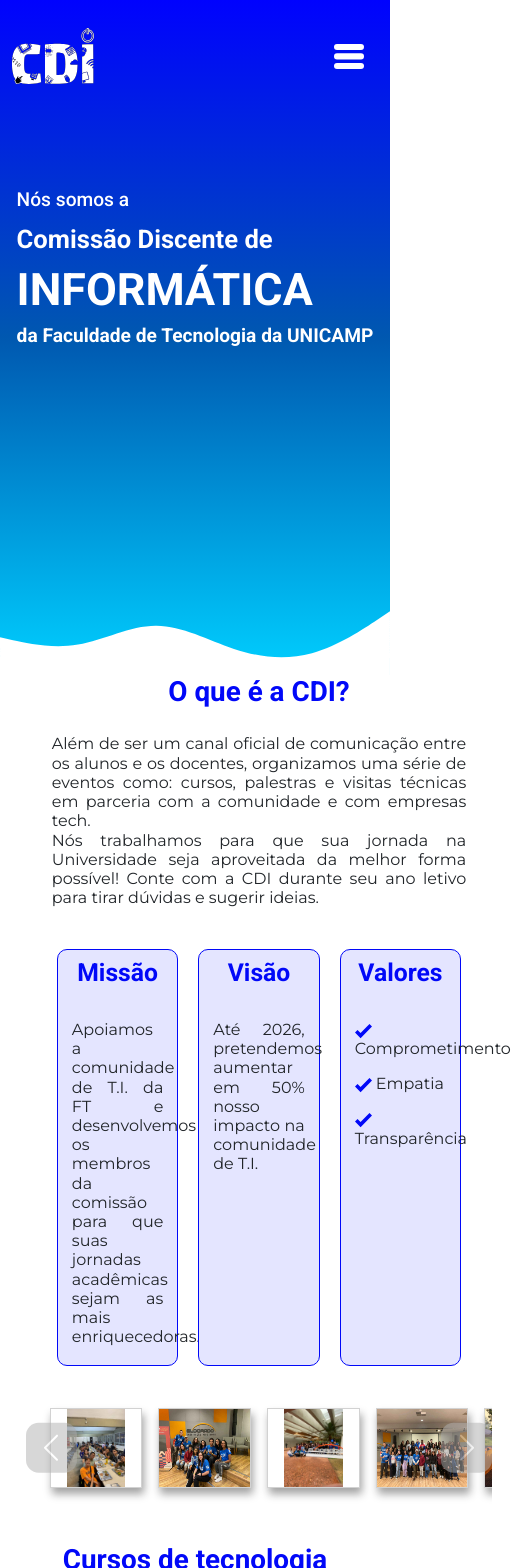
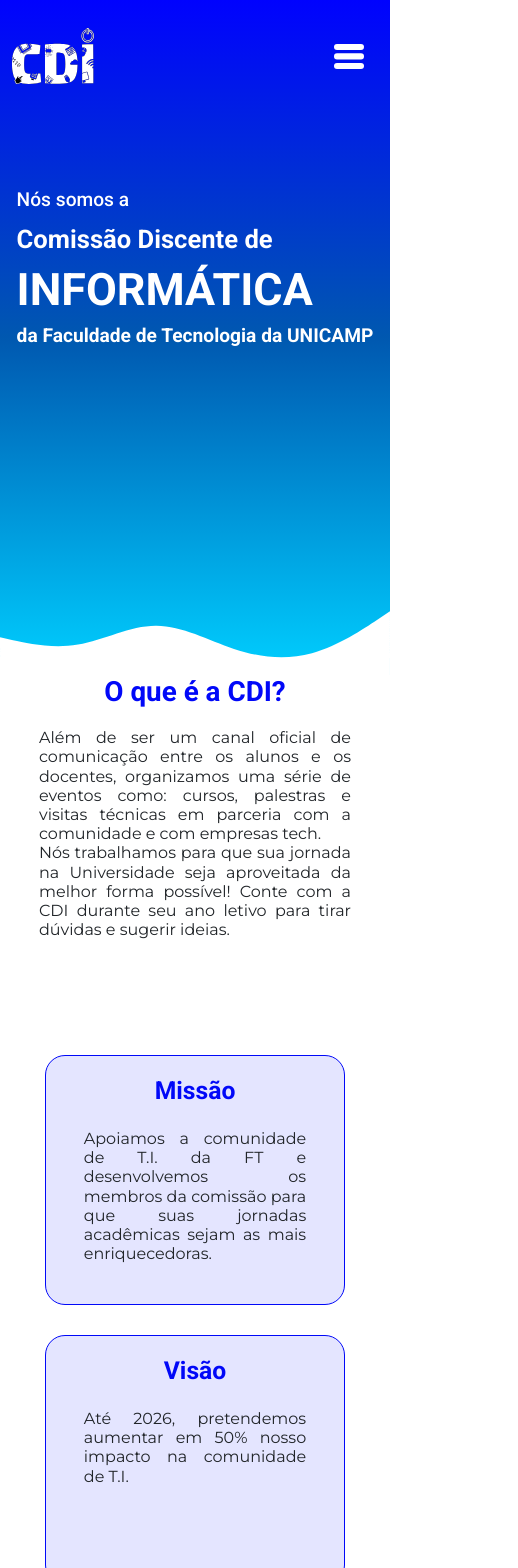
Before and after one commit to gabriellytegon/Site-CDI, a React (Vite) app: page / in a window 390 px wide. Shown: the top 1568 px of the page, 518 px wide, since content can reach past the window. Built offline with nearby package versions, Linux system fonts and the light colour scheme; a web font is replaced by a local one.

Commit message:
style: fixing concepts cards responsivity (mobile and desktops)

```diff
--- a/src/pages/home/index.jsx
+++ b/src/pages/home/index.jsx
@@ -51,22 +51,24 @@ const Home = () => {
                 </p>
                 <div id="conceitos">
                     <div className="conceito">
-                        <h2>Missão</h2> <br />
+                        <h2>Missão</h2>
                         <p>
                             Apoiamos a comunidade de T.I. da FT e desenvolvemos os membros da comissão para que suas jornadas acadêmicas sejam as mais enriquecedoras.
                         </p>
                     </div>
                     <div className="conceito">
-                        <h2>Visão</h2> <br />
+                        <h2>Visão</h2>
                         <p>
                             Até 2026, pretendemos aumentar em 50% nosso impacto na comunidade de T.I.
                         </p>
                     </div>
                     <div className="conceito">
-                        <h2>Valores</h2> <br />
-                        <p><img src={checkIcon} alt="icone de check" /> Comprometimento</p>
-                        <p><img src={checkIcon} alt="icone de check" /> Empatia</p>
-                        <p><img src={checkIcon} alt="icone de check" /> Transparência</p>
+                        <h2>Valores</h2>
+                        <p id="lista-valores">
+                            <span><img src={checkIcon} alt="icone de check" /> Comprometimento</span>
+                            <span><img src={checkIcon} alt="icone de check" /> Empatia</span>
+                            <span><img src={checkIcon} alt="icone de check" /> Transparência</span>
+                        </p>
                     </div>
                 </div>
                 <div id="carousel">
--- a/src/pages/home/style.css
+++ b/src/pages/home/style.css
@@ -29,35 +29,56 @@ p {
 /* CDI */
 
 #cdi {
-    display: grid;
+    display: flex;
+    justify-content: center;
+    flex-direction: column;
+    align-items: center;
 }
 
 #cdi h1 {
     margin-bottom: 5%;
 }
 
-#cdi p {
+#cdi > p {
     margin-inline: 10%;
+    width: 80%;
+    max-width: 1000px;
 }
 
 #conceitos {
-    display: grid;
-    grid-template-columns: 30% 30% 30%;
-    justify-content: space-between;
-    margin-inline: 11%;
-    margin-top: 5%;
-    margin-bottom: 5%;
+    display: flex;
+    justify-content: center;
+    flex-wrap: wrap;
+    gap: 30px;
+    max-width: 1000px;
+    margin-top: 100px;
 }
 
 .conceito {
     background-color: #E4E5FF;
     border: 1px solid #0108F8;
-    border-radius: 10px;
-    padding: 2%;
+    border-radius: 20px;
+    width: 300px;
+    height: 250px;
+
+    padding: 20px 10px;
+
+    display: flex;
+    flex-direction: column;
+    justify-content: space-between;
+    align-items: center;
 }
 
-.conceito h2 {
-    margin-top: 5%;
+.conceito > p {
+    width: 80%;
+    height: 200px;
+    margin-top: 15px;
+}
+
+#lista-valores {
+    display: flex;
+    flex-direction: column;
+    gap: 15px;
 }
 
 #carousel {
```
